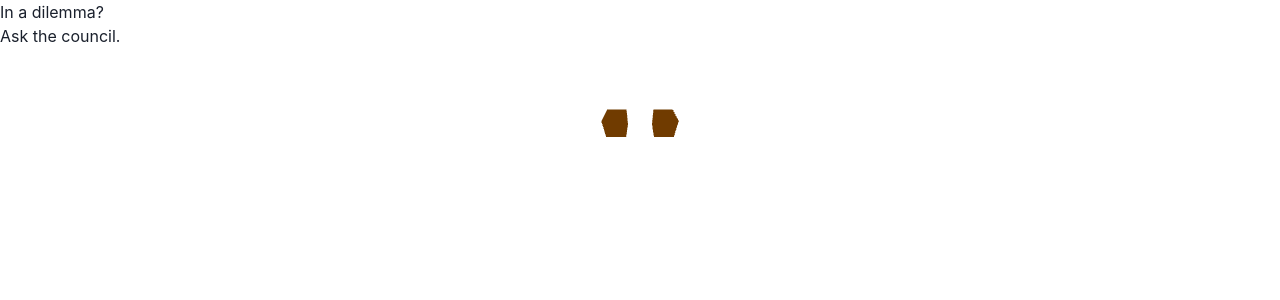
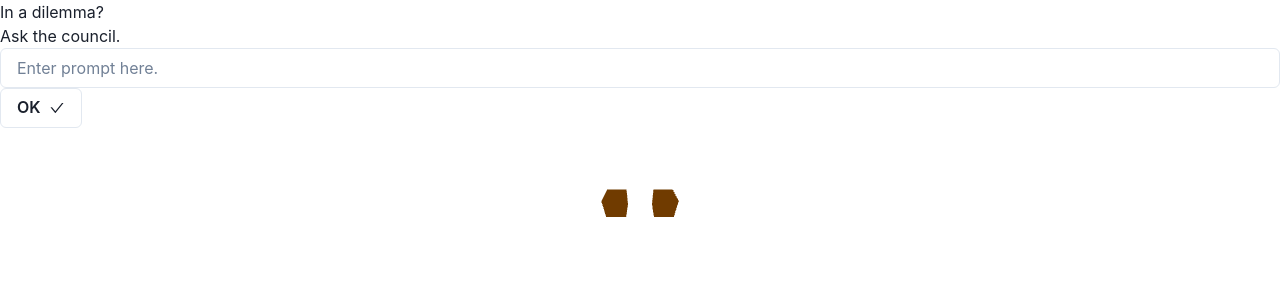
Before and after one commit to TheTripleA2023/thecouncil, a React (Create React App) app: page / in a window 1280 px wide. Shown: the top 300 px of the page. Built offline with nearby package versions, Linux system fonts and the light colour scheme.

Commit message:
added chakra stuff

```diff
--- a/package.json
+++ b/package.json
@@ -15,6 +15,7 @@
     "framer-motion": "^10.16.4",
     "react": "^18.2.0",
     "react-dom": "^18.2.0",
+    "react-icons": "^4.11.0",
     "react-scripts": "5.0.1",
     "three": "^0.153.0",
     "web-vitals": "^2.1.4"
--- a/src/App.js
+++ b/src/App.js
@@ -2,7 +2,8 @@
 import { Canvas, useFrame } from '@react-three/fiber'
 import { OrbitControls } from '@react-three/drei'
 import * as React from 'react'
-import { ChakraProvider, Text } from '@chakra-ui/react'
+import { Button, ChakraProvider, Input, Text, Textarea } from '@chakra-ui/react'
+import { AiOutlineCheck } from "react-icons/ai";
 
 function Box(props) {
   // This reference gives us direct access to the THREE.Mesh object
@@ -30,8 +31,18 @@
 export default function App() {
   return (
     <ChakraProvider>
-      <Text>In a dilemma?</Text>
-      <Text>Ask the council.</Text>
+      <div className='homepage-text'>
+        <Text>In a dilemma?</Text>
+        <Text>Ask the council.</Text>
+
+        <div>
+          {/* <Textarea placeholder="Enter prompt here."/> */}
+          <Input placeholder="Enter prompt here."/>
+          <Button rightIcon={<AiOutlineCheck/>} variant='outline'>
+            OK
+          </Button>
+        </div>
+      </div>
 
       <Canvas>
         <ambientLight intensity={0.5} />
```
Also changed, not shown: src/components/Test.js (deleted, +0 -39 lines), 1 other file (tests, documents, lock files or other folders).
